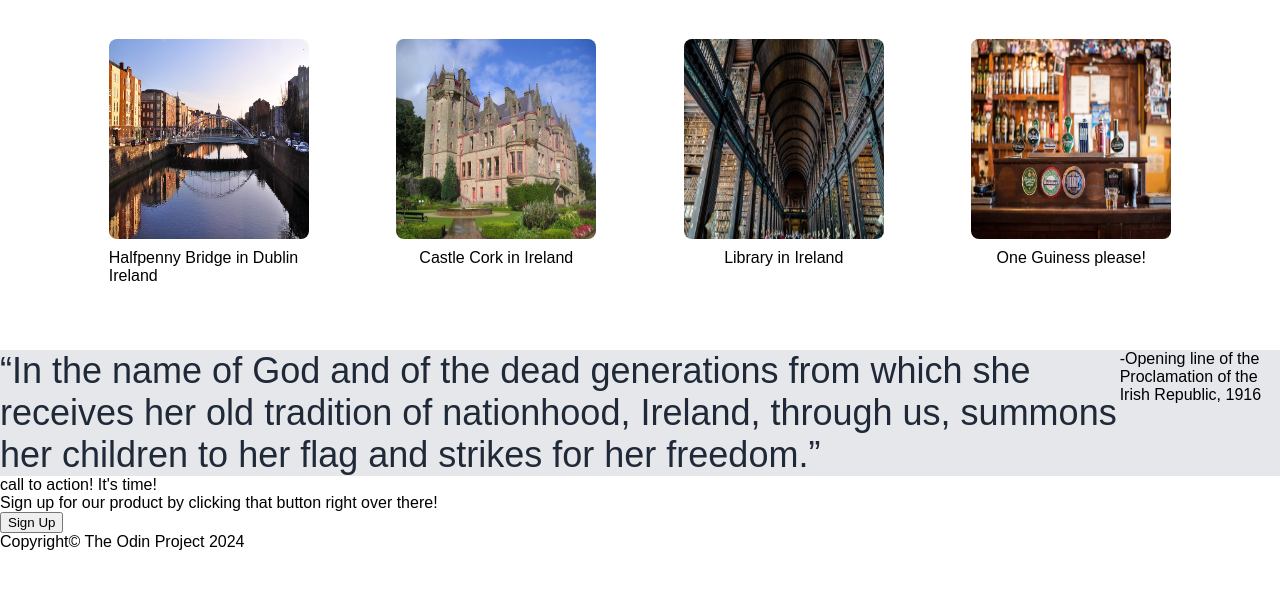
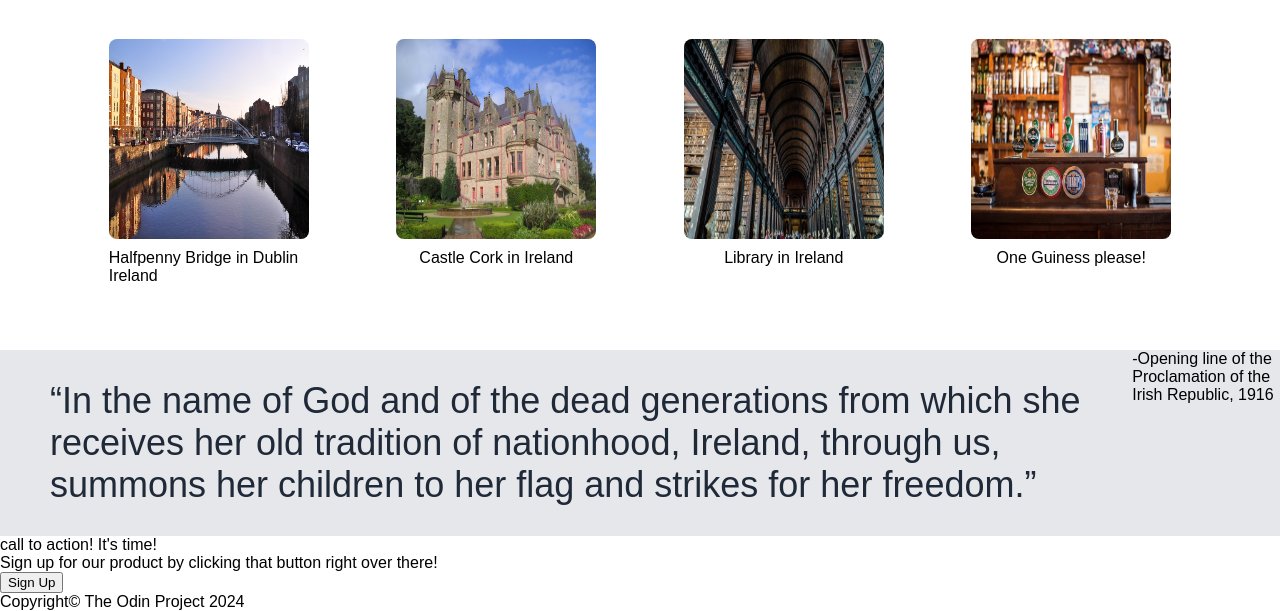
Before and after one commit to pureH4VOC/landing_page, a plain HTML site: page index.html in a window 1280 px wide. Shown: the part 609-1220 px from the top of the page. Before the commit the page ends 1160 px from the top, so only its background shows below. Drawn offline with Linux system fonts and the light colour scheme.

Commit message:
Feat:added margins to the quote container
-Patch

```diff
--- a/style.css
+++ b/style.css
@@ -150,6 +150,7 @@ img.info-img {
     font-size: 36px;
     font-weight: light italic;
     justify-content: center;
+    margin: 30px 50px 30px 50px;
 }
 
 .signature {
```
